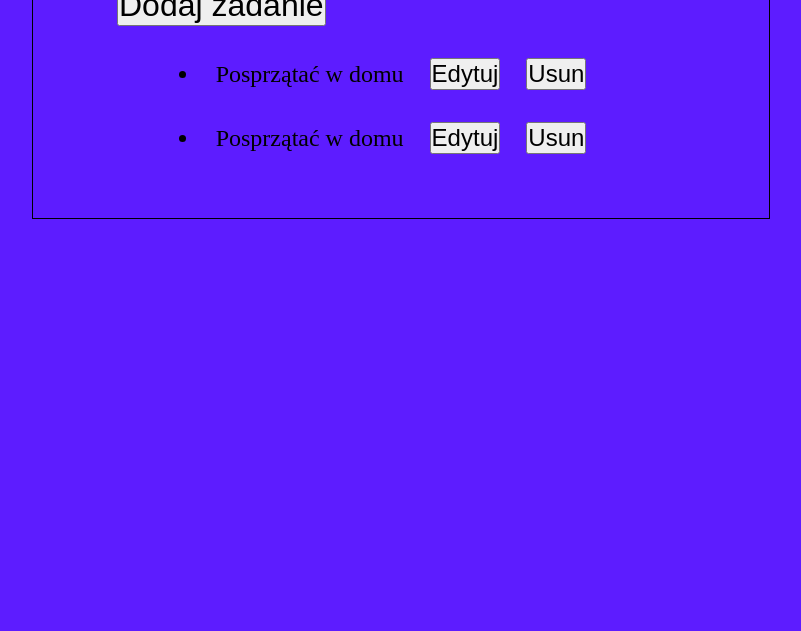
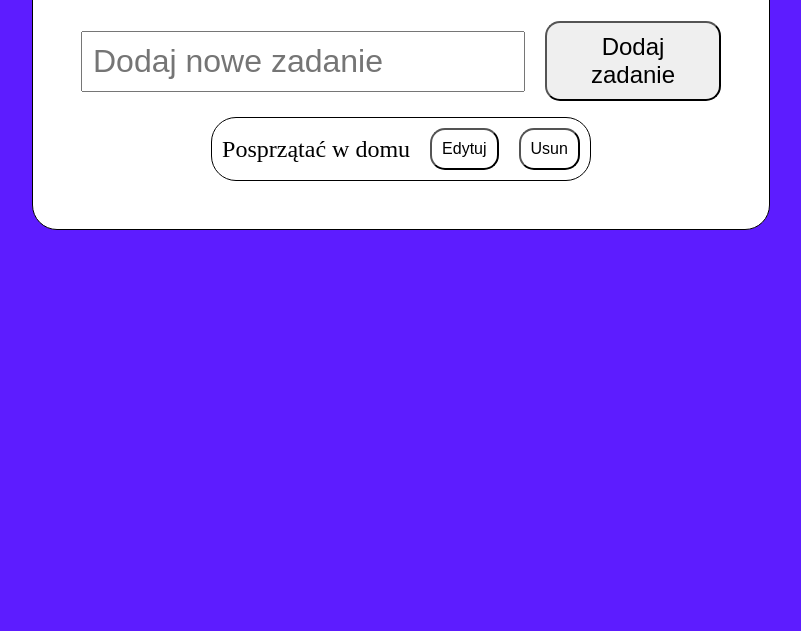
Before and after one commit to mwitkowski96/Praca-domowa---Sprint-4, a plain HTML site: page index.html in a window 1280 px wide. Shown: the part 169-800 px from the top of the page, without its empty margins (239-1040 px from the left). Drawn offline with Linux system fonts and the light colour scheme.

Commit message:
CSS update

```diff
--- a/css/style.css
+++ b/css/style.css
@@ -21,6 +21,8 @@ body {
   margin: 3rem 0;
   width: 50%;
   border: 1px solid black;
+  border-radius: 25px;
+  background-color: white;
 }
 
 .container--flex {
@@ -30,31 +32,67 @@ body {
   align-items: center;
 }
 
+.container-title {
+  font-size: 2rem;
+  font-weight: bold;
+  margin: 20px 0;
+}
+
 .to-do-list-controls {
-  padding: 1rem;
+  display: flex;
+  flex-direction: row;
+  align-items: center;
+  justify-content: center;
+
+  padding: 1rem 0;
+  width: 100%;
 }
 
 #to-do-list-input {
   font-size: 2rem;
+  padding: 10px;
 }
 
-/* .btn {
-  background-color: red;
-} */
+.btn {
+  padding: 10px;
+  border-radius: 15px;
+  cursor: pointer;
+}
 
 .to-do-list-btn {
-  font-size: 2rem;
+  font-size: 1.5rem;
   /* display: inline; */
   margin-left: 20px;
 }
 
 .tasks-item {
+  /* margin: 0 auto; */
+  display: flex;
+  flex-direction: row;
+  justify-content: center;
   font-size: 1.5rem;
-  padding: 1rem;
+  padding: 10px;
+  align-items: center;
+  border: 1px solid black;
+  border-radius: 25px;
 }
 
 .tasks-item-btn {
-  font-size: 1.5rem;
+  font-weight: 300;
+  font-size: 1rem;
   /* display: inline; */
   margin-left: 20px;
+  transition: 0.5s;
+  background-color: white;
+  color: black;
 }
+
+.tasks-item-btn--delete:hover {
+  background-color: tomato;
+  color: black;
+}
+
+.tasks-item-btn--edit:hover {
+  background-color: rgb(248, 218, 44);
+  color: black;
+}
--- a/index.html
+++ b/index.html
@@ -9,6 +9,8 @@
   <body>
     <section class="section section--flex">
       <div class="container container--flex">
+        <span class="container-title"> Praca domowa - Sprint 4 </span>
+
         <div class="to-do-list-controls">
           <input
             id="to-do-list-input"
@@ -21,13 +23,12 @@
           <ul class="tasks-list">
             <li class="tasks-item">
               Posprzątać w domu
-              <button class="btn tasks-item-btn">Edytuj</button>
-              <button class="btn tasks-item-btn">Usun</button>
-            </li>
-            <li class="tasks-item">
-              Posprzątać w domu
-              <button class="btn tasks-item-btn">Edytuj</button>
-              <button class="btn tasks-item-btn">Usun</button>
+              <button class="btn tasks-item-btn tasks-item-btn--edit">
+                Edytuj
+              </button>
+              <button class="btn tasks-item-btn tasks-item-btn--delete">
+                Usun
+              </button>
             </li>
           </ul>
         </div>
```
